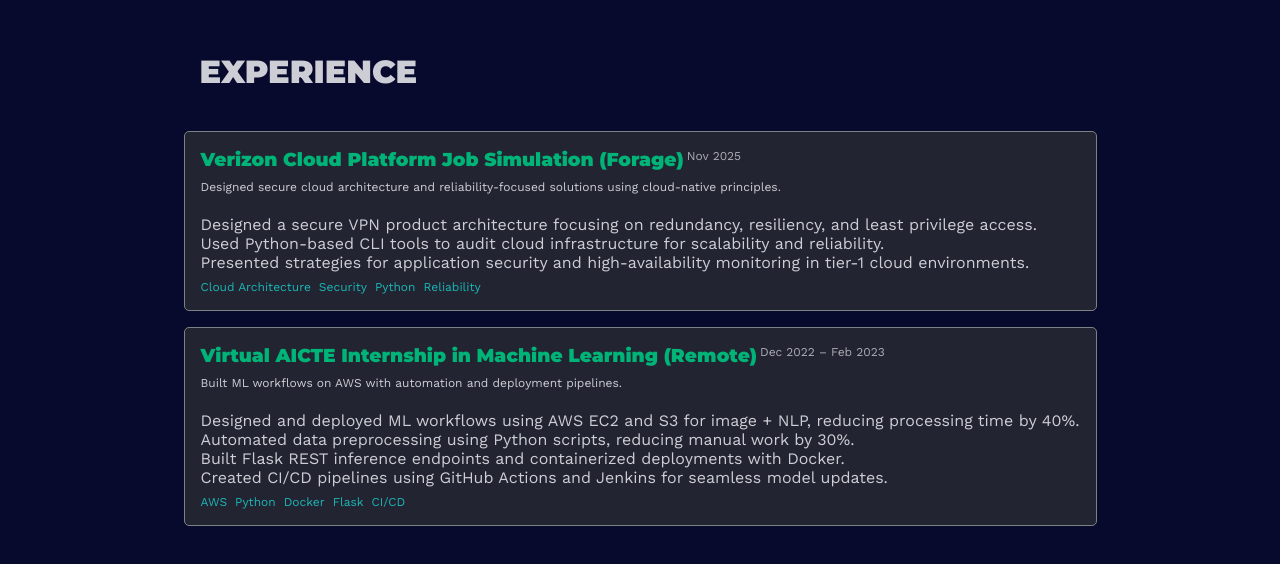
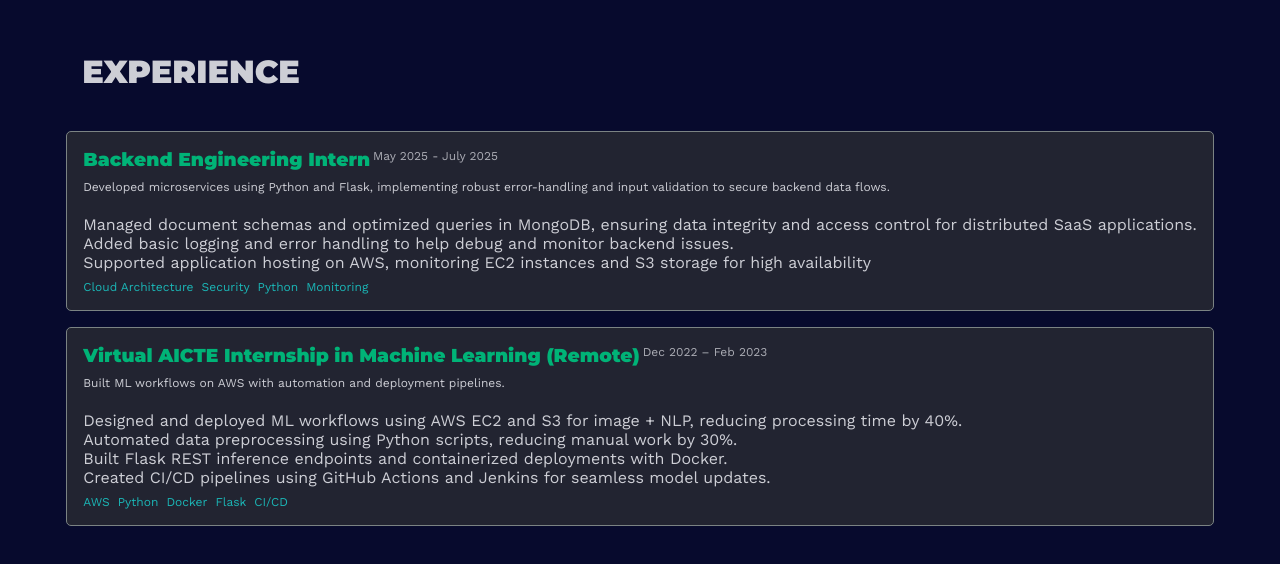
Before and after one commit to Srigana/Portfolio, a website built with Vite: page index.html in a window 1280 px wide. Shown: the part 1711-2275 px from the top of the page. Built offline with nearby package versions, Linux system fonts and the light colour scheme.

```diff
--- a/index.html
+++ b/index.html
@@ -295,25 +295,25 @@
           <!-- Experience 1 -->
           <div class="repository-container">
             <div class="repository-head">
-              <h3>Verizon Cloud Platform Job Simulation (Forage)</h3>
-              <p style="margin: 0; opacity: 0.8;">Nov 2025</p>
+              <h3>Backend Engineering Intern</h3>
+              <p style="margin: 0; opacity: 0.8;">May 2025 - July 2025</p>
             </div>
 
             <p class="repository-description">
-              Designed secure cloud architecture and reliability-focused solutions using cloud-native principles.
+Developed microservices using Python and Flask, implementing robust error-handling and input validation to secure backend data flows.
             </p>
 
             <ul class="repository-description" style="margin-top: 10px;">
-              <li>Designed a secure VPN product architecture focusing on redundancy, resiliency, and least privilege access.</li>
-              <li>Used Python-based CLI tools to audit cloud infrastructure for scalability and reliability.</li>
-              <li>Presented strategies for application security and high-availability monitoring in tier-1 cloud environments.</li>
+              <li>Managed document schemas and optimized queries in MongoDB, ensuring data integrity and access control for distributed SaaS applications.</li>
+              <li>Added basic logging and error handling to help debug and monitor backend issues.</li>
+              <li>Supported application hosting on AWS, monitoring EC2 instances and S3 storage for high availability</li>
             </ul>
 
             <div class="repository-language-used-container">
               <span class="language-used">Cloud Architecture</span>
               <span class="language-used">Security</span>
               <span class="language-used">Python</span>
-              <span class="language-used">Reliability</span>
+              <span class="language-used">Monitoring</span>
             </div>
           </div>
           <!-- Experience 1 End -->
```
